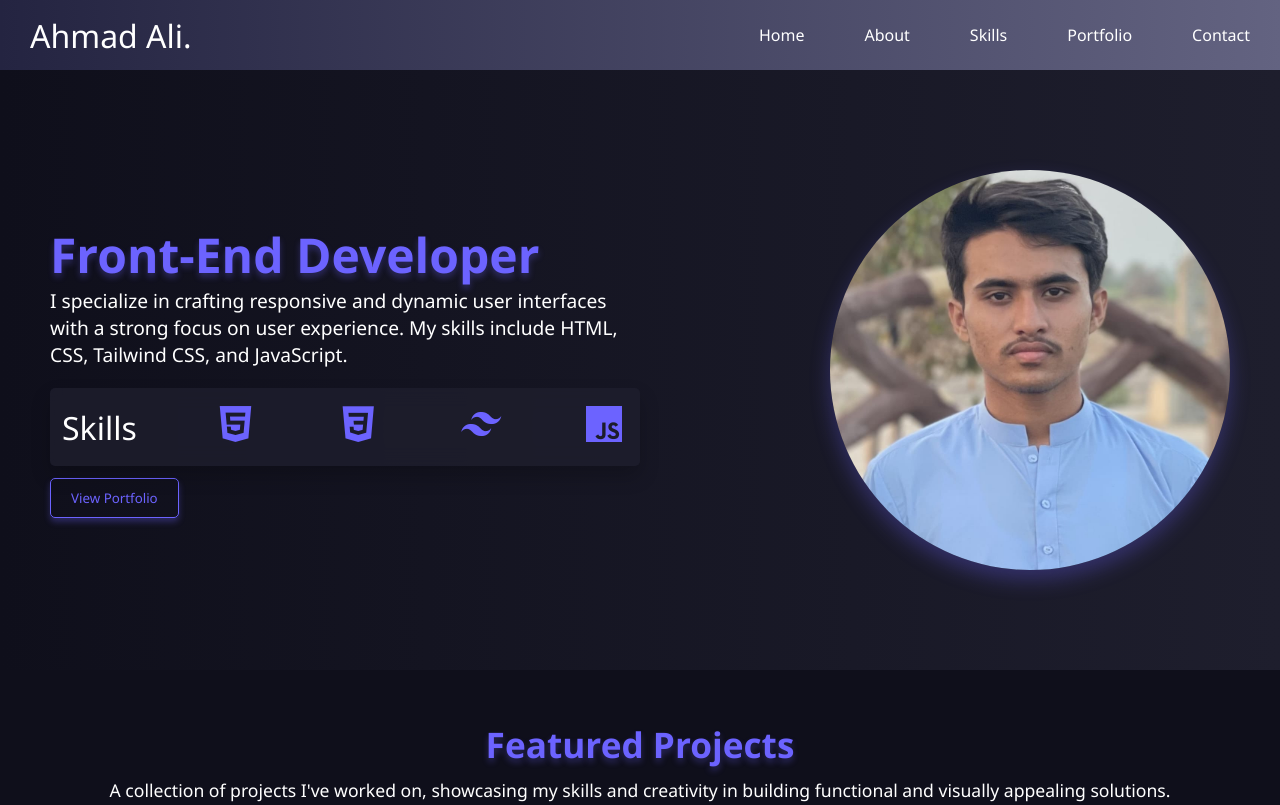
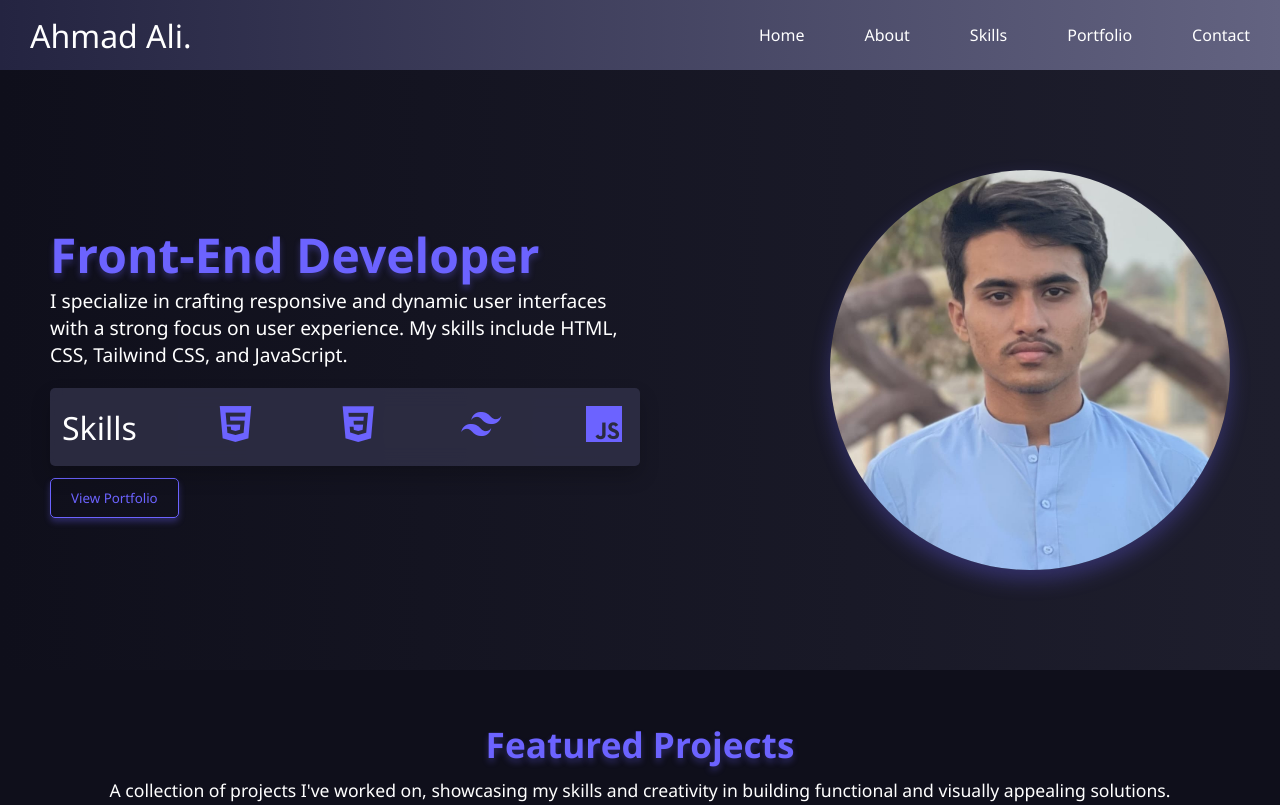
Before and after one commit to DevAhmadAli/my_portfolio, a plain HTML site: page index.html in a window 1280 px wide. Shown: the top 805 px of the page. Drawn offline with nearby package versions, Linux system fonts and the light colour scheme.

Commit message:
color change

```diff
--- a/style.css
+++ b/style.css
@@ -173,7 +173,7 @@ nav .li-a:hover {
     justify-content: space-between;
     padding: 12px;
     border-radius: 5px;
-    background: rgba(30, 30, 45, 0.8);
+    background: rgba(49, 49, 73, 0.8);
     backdrop-filter: blur(10px);
     box-shadow: 0 10px 20px rgba(0, 0, 0, 0.2);
     margin-bottom: 2px;
```
